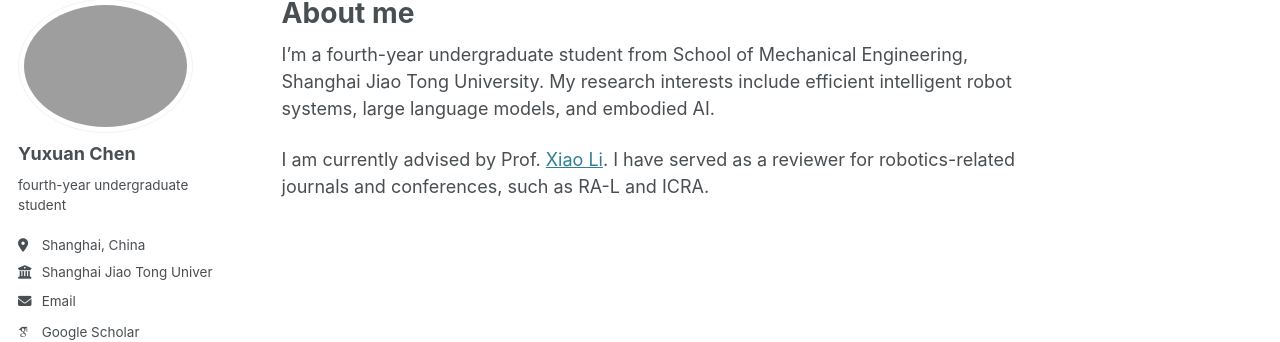
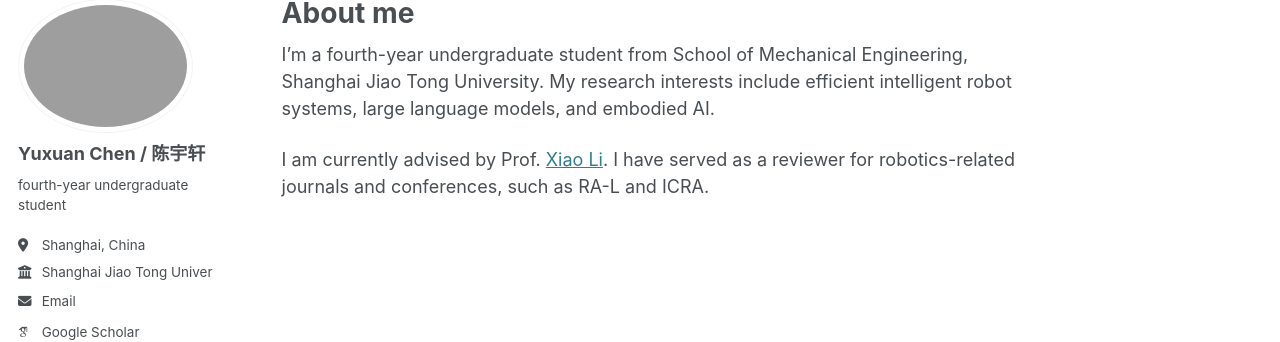
Before and after one commit to Elycyx/Elycyx.github.io, a Jekyll site: the page built from _pages/about.md, in a window 1280 px wide. Shown: the part 107-449 px from the top of the page. Built offline with Jekyll 4.4.1, drawn with Linux system fonts in a browser that asks for light colours; some web fonts are replaced.

Commit message:
Update _config.yml

```diff
--- a/_config.yml
+++ b/_config.yml
@@ -22,7 +22,7 @@ repository               : "Elycyx/Elycyx.github.io"
 author:
   # Biographic information
   avatar           : "avater.png"
-  name             : "Yuxuan Chen"
+  name             : "Yuxuan Chen / 陈宇轩"
   pronouns         : # example: "she/her"
   bio              : "fourth-year undergraduate student"
   location         : "Shanghai, China"
```
